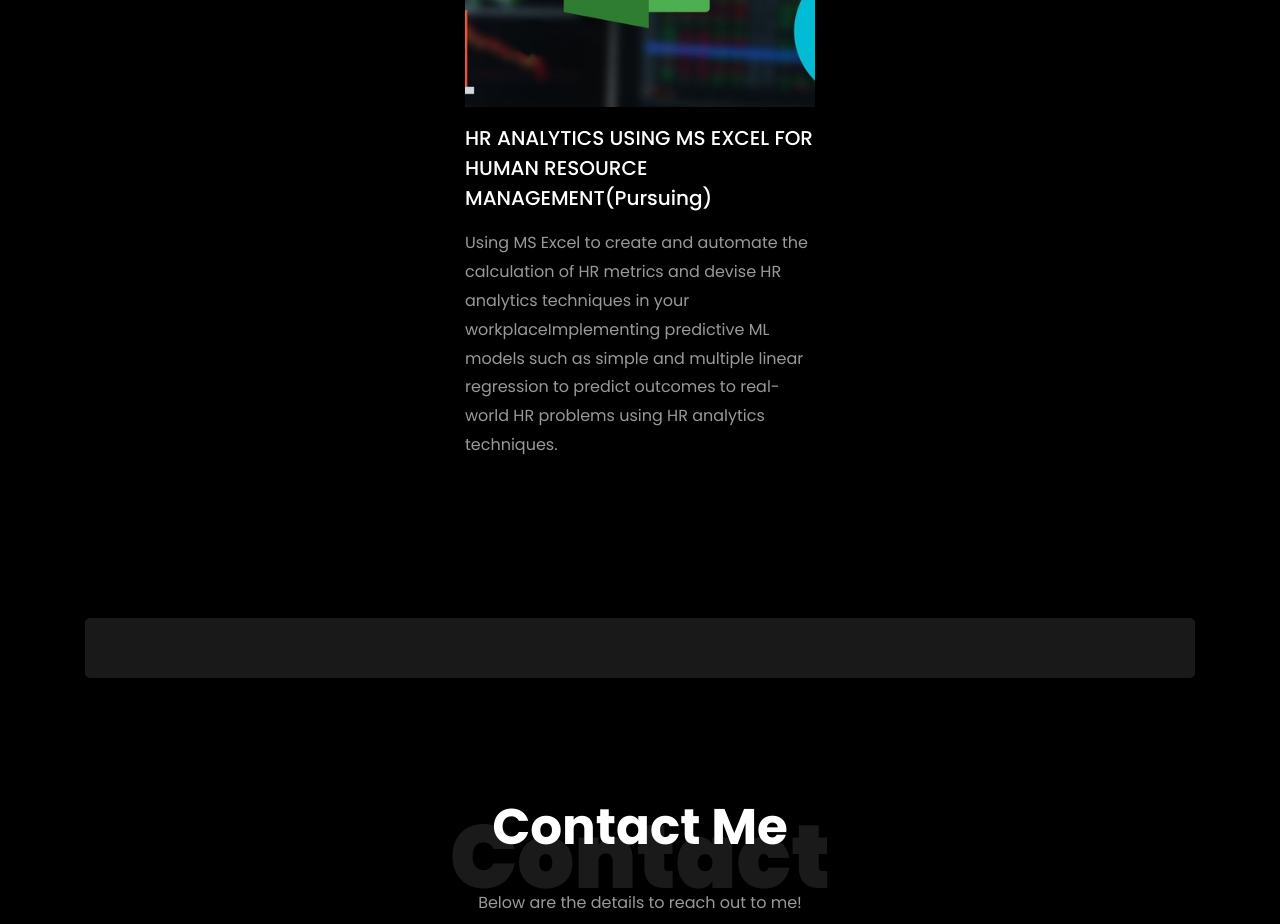
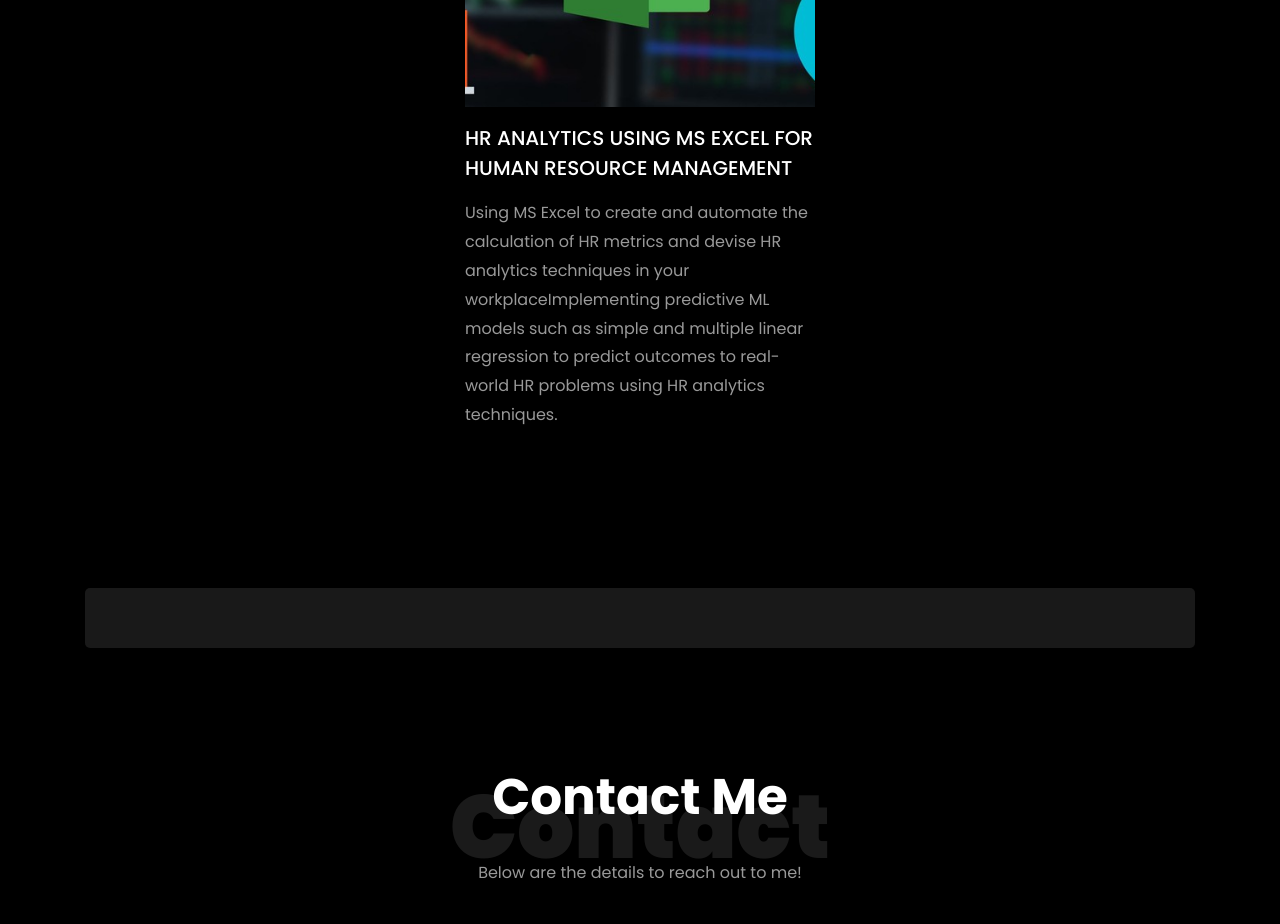
Before and after one commit to Megha18dwi/megha18dwi.github.io, a plain HTML site: page index.html in a window 1280 px wide. Shown: the part 4400-5324 px from the top of the page. Drawn offline with nearby package versions, Linux system fonts and the light colour scheme; files that its build step writes are made by us from their sources; files whose address does not match are found by name.

Commit message:
Update index.html

```diff
--- a/index.html
+++ b/index.html
@@ -454,7 +454,7 @@
 				</a>
 				<div class="text mt-3 float-right d-block">
 
-				  <h3 class="heading"><a href="https://www.udemy.com/course/hr-analytics-using-excel/?couponCode=ST9MT71624">HR ANALYTICS USING MS EXCEL FOR HUMAN RESOURCE MANAGEMENT(Pursuing)</a></h3>
+				  <h3 class="heading"><a href="https://www.udemy.com/course/hr-analytics-using-excel/?couponCode=ST9MT71624">HR ANALYTICS USING MS EXCEL FOR HUMAN RESOURCE MANAGEMENT</a></h3>
 				  <p>Using MS Excel to create and automate the calculation of HR metrics and devise HR analytics techniques in your workplaceImplementing predictive ML models such as simple and multiple linear regression to predict outcomes to real-world HR problems using HR analytics techniques.</p>
 				</div>
 			  </div>
```
